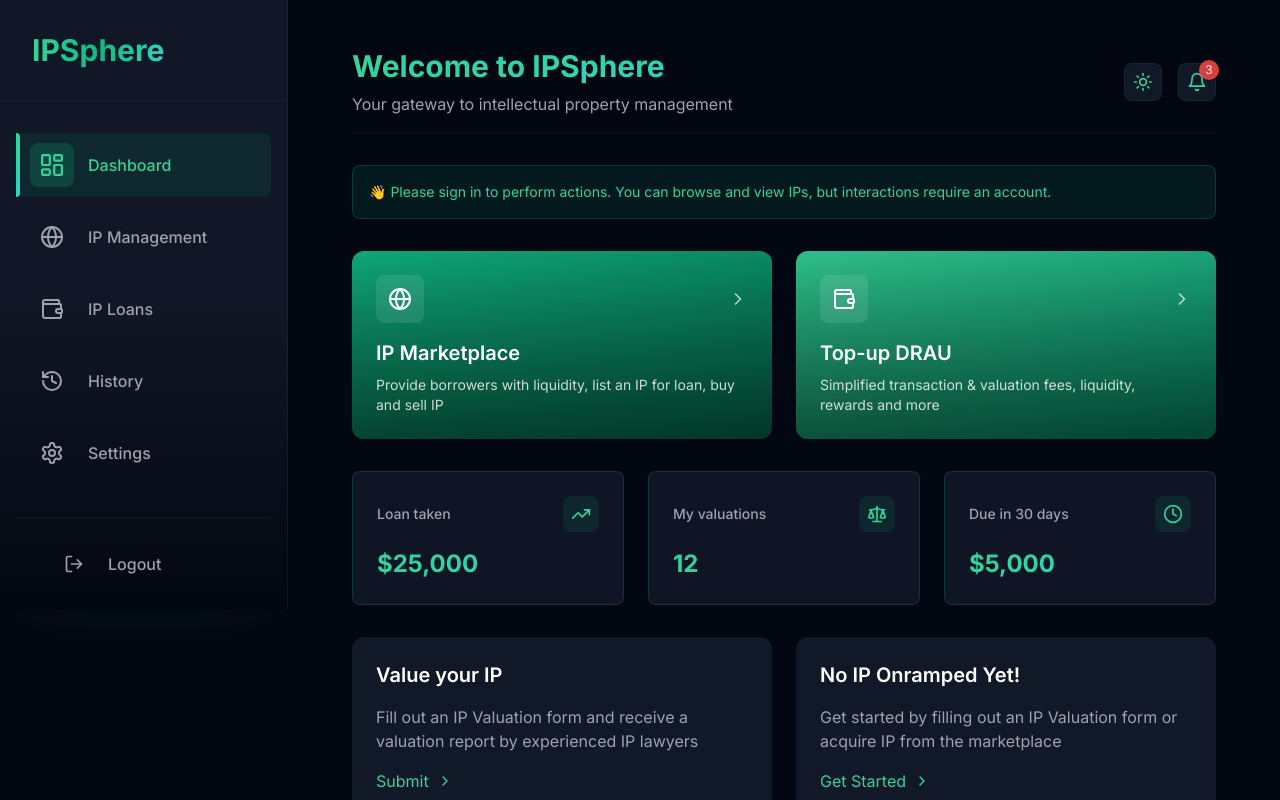
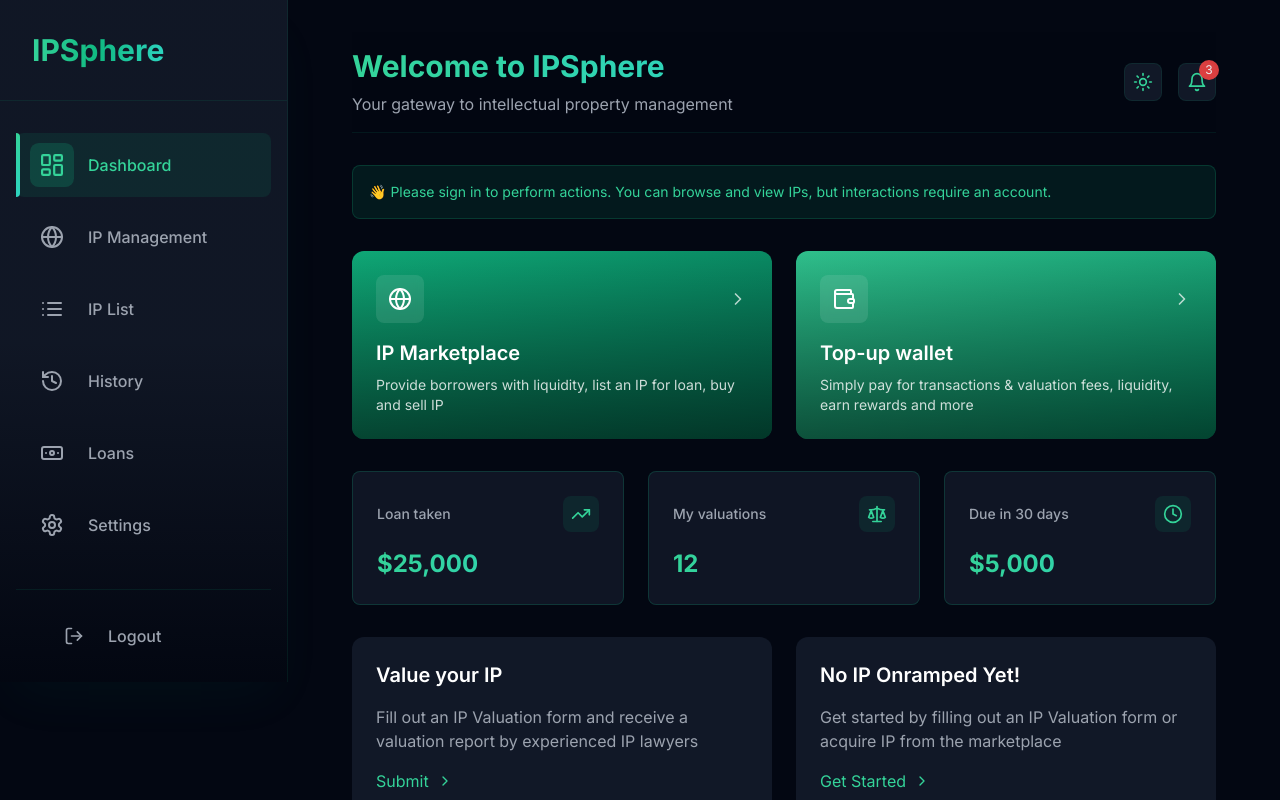
Before and after one commit to oksmoke21/ETHBangkok2024, a Next.js app in the folder frontend/: page /dashboard in a window 1280 px wide. Shown: the top 800 px of the page. Built offline with nearby package versions, Linux system fonts and the light colour scheme.

Commit message:
fixed Ui and URL Paths

```diff
--- a/frontend/src/app/dashboard/layout.tsx
+++ b/frontend/src/app/dashboard/layout.tsx
@@ -12,7 +12,10 @@ import {
   Settings,
   Menu,
   X,
-  LogOut
+  LogOut,
+  List,
+  ListIcon,
+  BanknoteIcon
 } from 'lucide-react'
 
 export default function DashboardLayout({
@@ -25,9 +28,10 @@ export default function DashboardLayout({
 
   const menuItems = [
     { icon: <LayoutDashboard />, label: 'Dashboard', href: '/dashboard' },
-    { icon: <Globe />, label: 'IP Management', href: '/dashboard/ip' },
-    { icon: <Wallet />, label: 'IP Loans', href: '/dashboard/loans' },
+    { icon: <Globe />, label: 'IP Management', href: '/dashboard/marketplace' },
+    { icon: <List/>, label: 'IP List', href: '/dashboard/list-ip' },
     { icon: <History />, label: 'History', href: '/dashboard/history' },
+    { icon: <BanknoteIcon />, label: 'Loans', href: '/dashboard/loans' },
     { icon: <Settings />, label: 'Settings', href: '/dashboard/settings' },
   ]
 
--- a/frontend/src/app/dashboard/marketplace/page.tsx
+++ b/frontend/src/app/dashboard/marketplace/page.tsx
@@ -22,7 +22,7 @@ import {
   X,
   Info
 } from 'lucide-react'
-import { Tooltip } from '../../../../ui/tooltip'
+import { Tooltip } from '@/components/ui/tooltip'
 
 interface IP {
   id: string
--- a/frontend/src/app/dashboard/page.tsx
+++ b/frontend/src/app/dashboard/page.tsx
@@ -42,8 +42,8 @@ export default function Dashboard() {
       gradient: "from-emerald-500 to-emerald-700"
     },
     {
-      title: "Top-up DRAU",
-      description: "Simplified transaction & valuation fees, liquidity, rewards and more",
+      title: "Top-up wallet",
+      description: "Simply pay for transactions & valuation fees, liquidity, earn rewards and more",
       icon: <Wallet className="w-6 h-6" />,
       link: "/top-up",
       gradient: "from-emerald-400 to-emerald-600"
```
